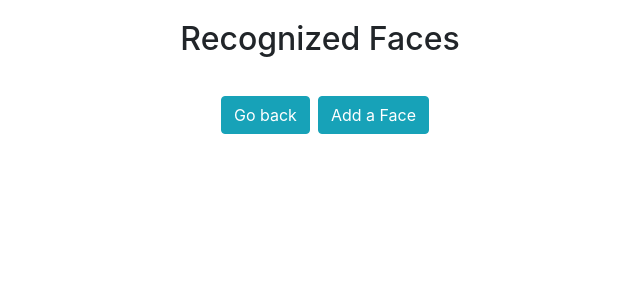
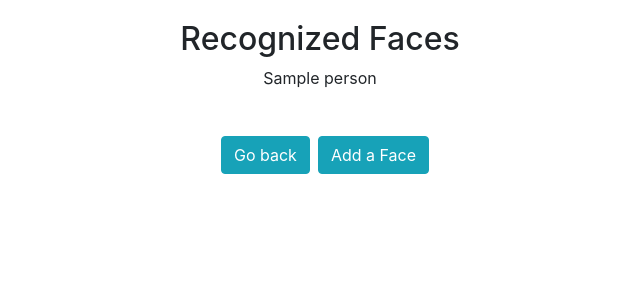
Before and after one commit to Himnish/HackIllinois22-UrbanHawx-FaceRec, a Python web app: template flask/templates/recognized.html in a window 1280 px wide. Shown: the top 300 px of the page, without its empty margins (325-965 px from the left). Run offline with Jinja, Linux system fonts and the light colour scheme; the template is opened without the code that fills it: most values are stand-ins (such as "Sample title", 1, 10 or a date in 2020).

Commit message:
Added list of names

```diff
--- a/flask/templates/recognized.html
+++ b/flask/templates/recognized.html
@@ -24,8 +24,11 @@
 
 <body>
     <div class="container">
-        <div class="row d-flex justify-content-center">
+        <div class="row d-flex justify-content-center flex-column align-items-center">
             <h2 class="">Recognized Faces</h2>
+            {% for person in recognized %}
+                <p>{{ person }}</p>
+            {% endfor %}
         </div>
         <div class="row">
             <div class="col-lg-8  offset-lg-2">
```
Also changed, not shown: flask/app.py (+7 -2 lines).
